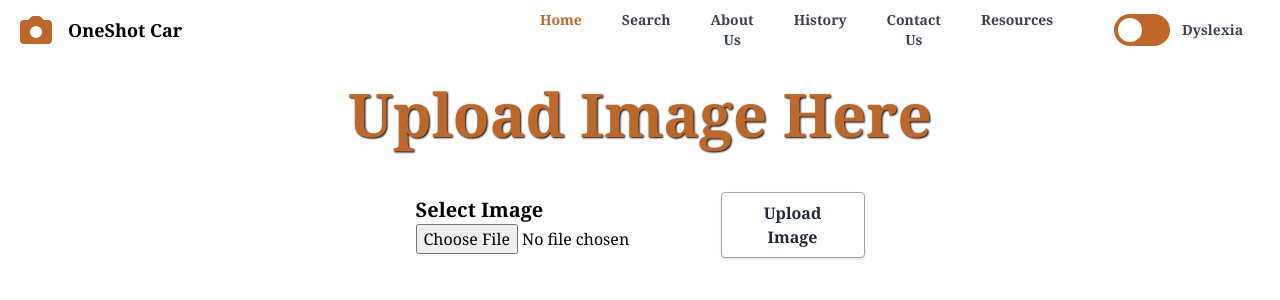
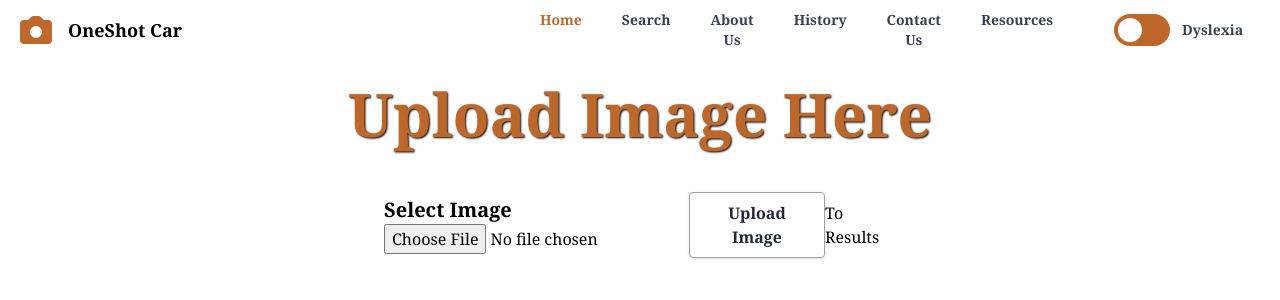
Before and after one commit to BWSullivan/OneShotCar, a Flask app: page /index in a window 1280 px wide. Shown: the top 300 px of the page. Run offline with Flask 2, Linux system fonts and the light colour scheme; style sheets or scripts are compiled from the project's sources.

Commit message:
fixed output results issues from merging

```diff
--- a/app.py
+++ b/app.py
@@ -85,8 +85,8 @@ def create_app(test_config=None):
     #results page
     @app.route('/results')
     def results():
-        #make, model, year = backend_file.get_user_picture()
-        return render_template('results_page.html', make_name=make_name, model_name=model_name, years=years, locations='tbc', colors='tbc', safety='tbc', engine='tbc', infotainment='tbc', interior='tbc', comfort='tbc', performance='tbc', safety_features='tbc', interior_features='tbc', comfort_features='tbc', performance_features='tbc')
+        make, model, year = backend_file.get_user_picture()
+        return render_template('results_page.html', make_name=make, model_name=model, years=year, locations='tbc', colors='tbc', safety='tbc', engine='tbc', infotainment='tbc', interior='tbc', comfort='tbc', performance='tbc', safety_features='tbc', interior_features='tbc', comfort_features='tbc', performance_features='tbc')
 
     #text search page
     @app.route('/search')
--- a/templates/index.html
+++ b/templates/index.html
@@ -87,6 +87,8 @@
                                 Upload Image
                             </button>
                         </div>
+
+                        <a href="results">To Results</a>
                     </div>
                 </div>
             </form>
```
